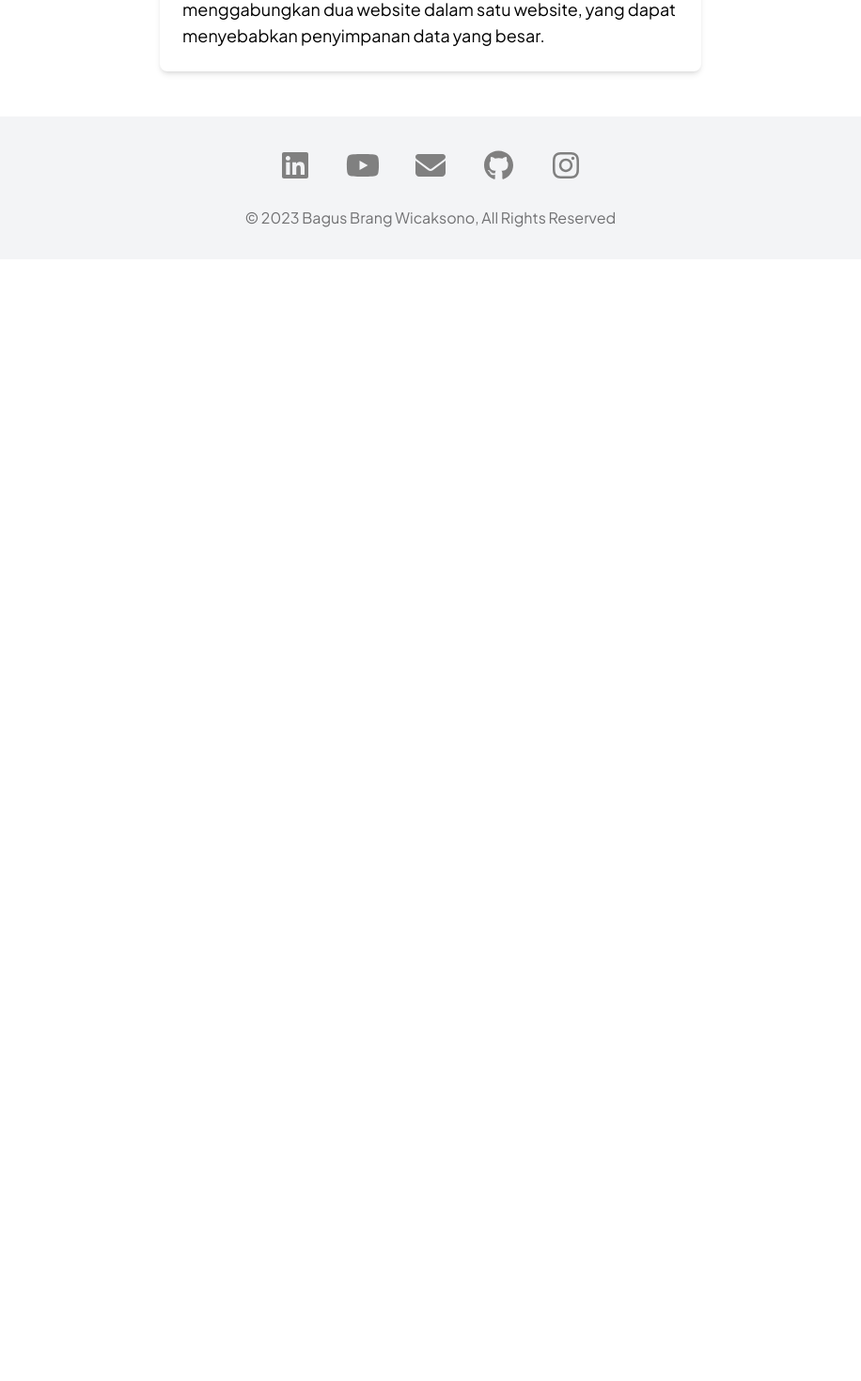
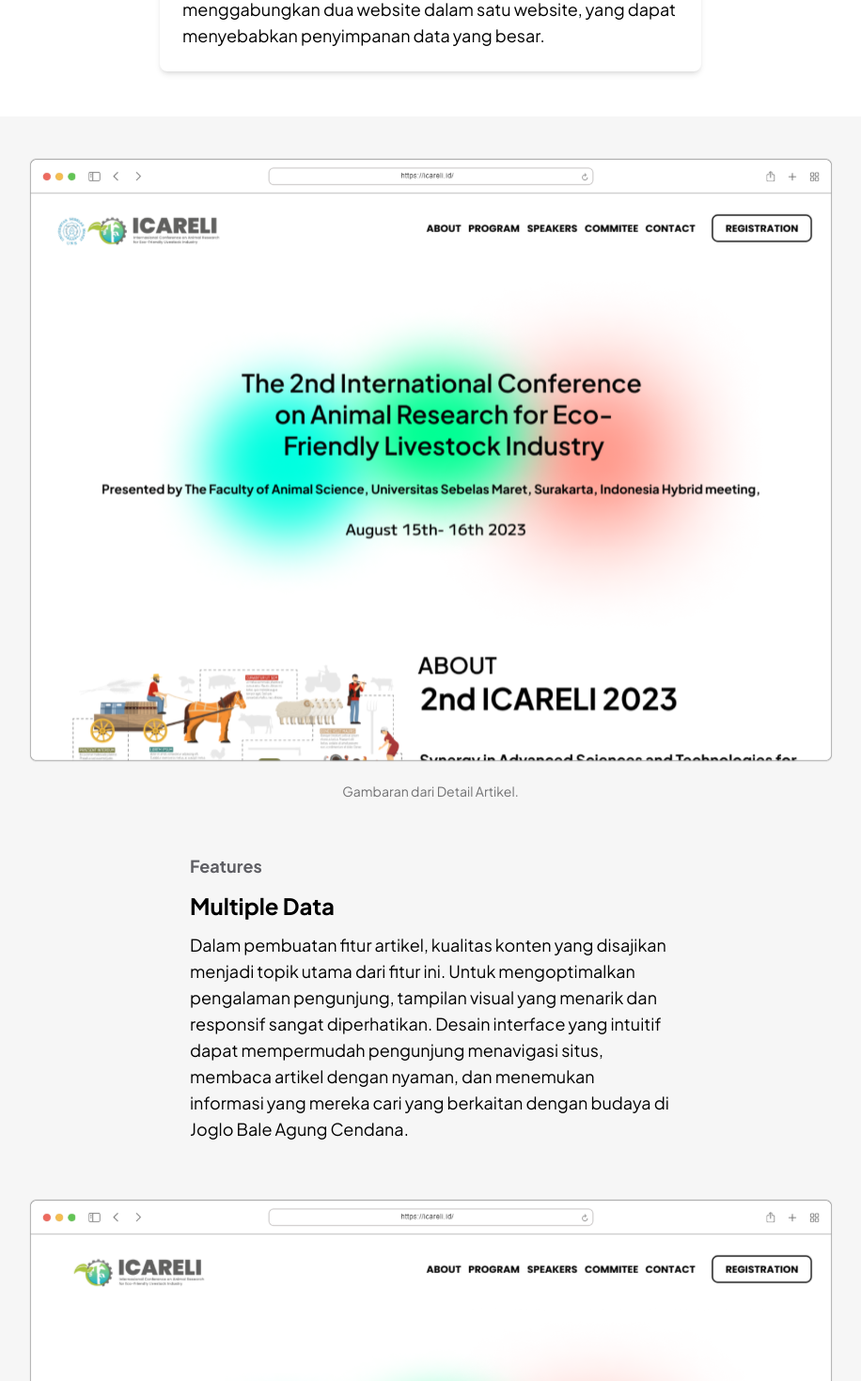
Before and after one commit to baguzbw/PortofolioWeb, a React (Vite) app: page /icareli in a window 1280 px wide. Shown: the part 1320-2790 px from the top of the page at 94% size, without its empty margins (182-1098 px from the left). Before the commit the page ends 1596 px from the top, so only its background shows below. Built offline with nearby package versions, Linux system fonts and the light colour scheme.

Commit message:
Change Image Features Icareli

```diff
--- /dev/null
+++ b/src/components/icareli/Features.jsx
@@ -0,0 +1,42 @@
+import React from "react";
+import { LazyLoadImage } from "react-lazy-load-image-component";
+import "react-lazy-load-image-component/src/effects/blur.css";
+import Icareli2 from "../assets/icareli2.svg";
+import Icareli3 from "../assets/icareli3.svg";
+
+const Features = () => {
+  return (
+    <div className="flex flex-col items-center about-cloud-container" style={{ backgroundColor: "#F6F6F6", width: "100vw", maxWidth: "100%" }}>
+      <div className="flex flex-wrap md:flex-nowrap justify-center md:justify-between items-center mb-14">
+        <div className="flex flex-col items-center">
+          <LazyLoadImage effect="blur" src={Icareli2} loading="lazy" alt="Gambaran dari Detail Artikel" className="about-cloud-image waterfall w-full h-full mt-8" />
+          <h1 className="mt-2 font-plus-jakarta text-sm text-[#707072]">Gambaran dari Detail Artikel.</h1>
+        </div>
+      </div>
+      <div className="w-full md:w-1/2 mx-auto px-4 md:px-8 lg:px-16">
+        <h1 className="text-lg text-primary font-bold font-plus-jakarta text-[#5E5E63] ">Features</h1>
+        <h1 className="mt-3 text-2xl text-primary font-bold font-plus-jakarta ">Multiple Data</h1>
+        <p className="mb-4 mt-3 font-plus-jakarta text-lg">
+          Dalam pembuatan fitur artikel, kualitas konten yang disajikan menjadi topik utama dari fitur ini. Untuk mengoptimalkan pengalaman pengunjung, tampilan visual yang menarik dan responsif sangat diperhatikan. Desain interface yang
+          intuitif dapat mempermudah pengunjung menavigasi situs, membaca artikel dengan nyaman, dan menemukan informasi yang mereka cari yang berkaitan dengan budaya di Joglo Bale Agung Cendana.
+        </p>
+      </div>
+      <div className="flex flex-wrap md:flex-nowrap justify-center md:justify-between items-center mb-14">
+        <div className="flex flex-col items-center">
+          <LazyLoadImage effect="blur" src={Icareli3} loading="lazy" alt="Produk & Motif Core Kampung Batik." className="about-cloud-image waterfall w-full h-full mt-8" />
+          <h1 className="mt-2 font-plus-jakarta text-sm text-[#707072]">Produk & Motif Core Kampung Batik.</h1>
+        </div>
+      </div>
+      <div className="w-full md:w-1/2 mx-auto px-4 md:px-8 lg:px-16">
+        <h1 className="text-2xl text-primary font-bold font-plus-jakarta ">Informasi ICARELI</h1>
+        <p className="mb-10 mt-3 font-plus-jakarta text-lg">
+          Fitur ini dirancang untuk memberikan pengalaman yang lengkap dan informatif kepada pengunjung terkait produk-produk dan motif khas dari Joglo Bale Agung Cendana. Tampilan menggunakan grouping produk & motif yang jika diclick akan
+          memberikan informasi lebih lanjut tentang produk atau motif yang diclick. Melalui fitur ini pengunjung diberikan kesempatan untuk mengeksplorasi dan mengenal lebih dalam tentang produk & motif batik yang ditawarkan di Joglo Bale
+          Agung Cendana.
+        </p>
+      </div>
+    </div>
+  );
+};
+
+export default Features;
--- a/src/pages/Icareli.jsx
+++ b/src/pages/Icareli.jsx
@@ -1,4 +1,5 @@
 import React, { Component } from "react";
+import Features from "../components/icareli/Features";
 import Landing from "../components/icareli/landing";
 
 export default class ELibrary extends Component {
@@ -6,6 +7,7 @@ export default class ELibrary extends Component {
     return (
       <div>
         <Landing />
+        <Features />
       </div>
     );
   }
```
Also changed, not shown: src/components/assets/icareli2.svg (added), src/components/assets/icareli3.svg (added).
